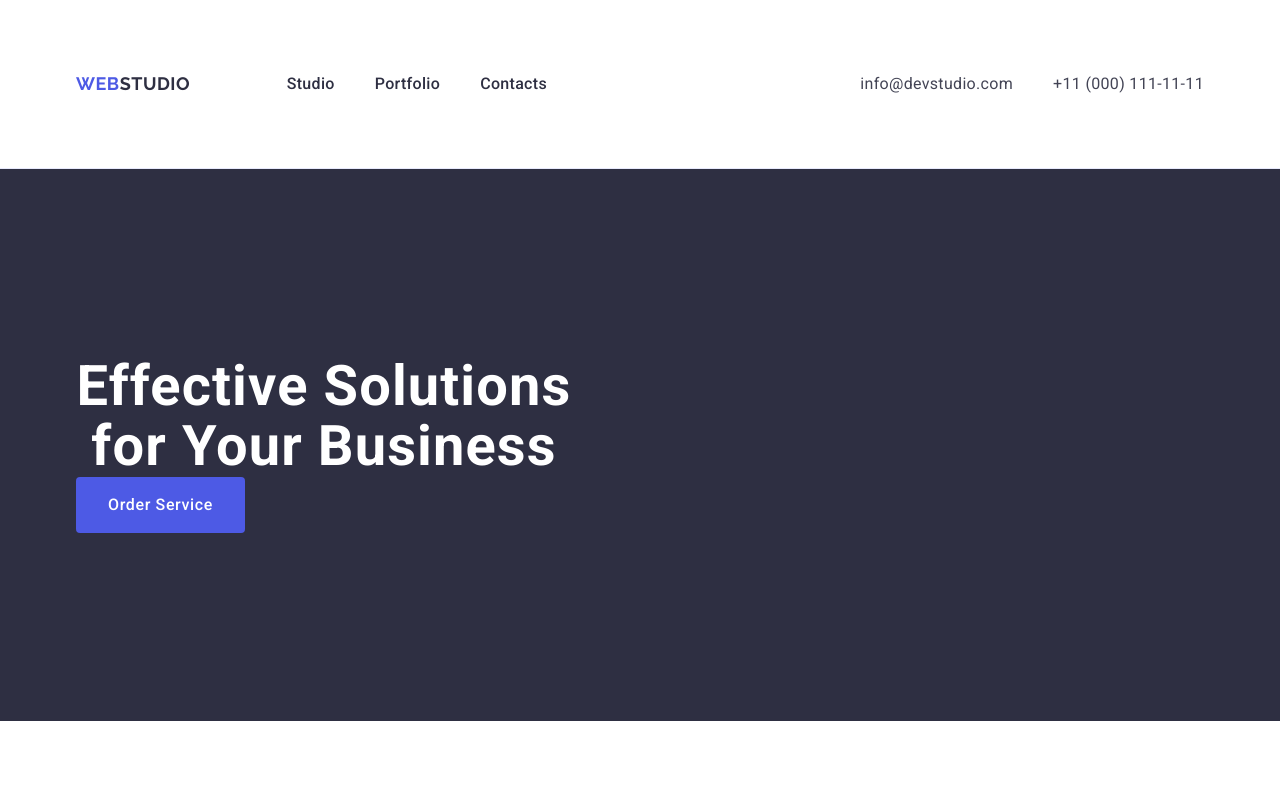
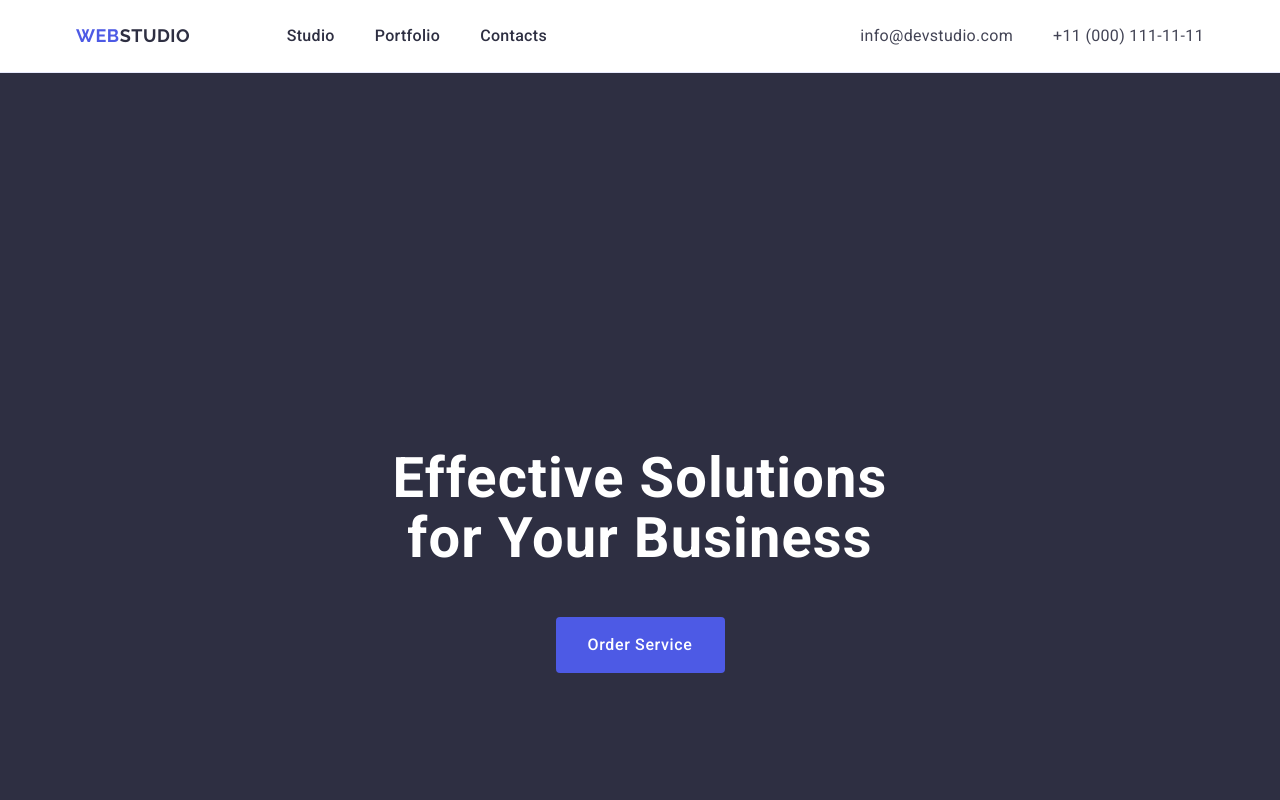
Before and after one commit to OlesHuzar/goit-homework-03, a plain HTML site: page index.html in a window 1280 px wide. Shown: the top 800 px of the page. Drawn offline with nearby package versions, Linux system fonts and the light colour scheme.

Commit message:
Update styles.css

```diff
--- a/css/styles.css
+++ b/css/styles.css
@@ -56,14 +56,13 @@ button {
 }
 
 .page-header {
-    padding-top: 24px;
-    padding-bottom: 24px;
     border-bottom: 1px solid #e7e9fc;
 }
 
 .page-header-container {
     display: flex;
     justify-content: space-between;
+    align-items: center;
 }
 
 .page-navigation {
@@ -87,7 +86,6 @@ button {
         text-transform: uppercase;
         color: #4d5ae5;
         align-items: center;
-        margin-right: 76px;
 }
 
 .menu {
@@ -102,14 +100,13 @@ button {
         letter-spacing: 0.02em;
         padding-top: 24px;
         padding-bottom: 24px;
+        display: block;
         color: var(--primary-text-color);
 }
 
 .contacts-list {
     display: flex;
     gap: 40px;
-    padding-top: 24px;
-    padding-bottom: 24px;
 }
 
 .contacts-list-link {
@@ -121,8 +118,6 @@ button {
 
 .page-address {
     font-style: normal;
-        padding-top: 24px;
-        padding-bottom: 24px;
 }
 
 .menu-link:hover,
@@ -151,6 +146,10 @@ button {
         line-height: 1.07;
         letter-spacing: 0.02em;
         max-width: 496px;
+        margin-left: auto;
+        margin-right: auto;
+        margin-top: 188px;
+        margin-bottom: 48px;
 }
 
 .main-button {
@@ -161,6 +160,9 @@ button {
     height: 56px;
     border: none;
     border-radius: 4px;
+    margin-left: auto;
+    margin-right: auto;
+    margin-bottom: 188px;
 }
 
 .text-button {
@@ -213,8 +215,6 @@ width: calc((100% - 72px) / 4);
     background-color: #F4F4FD;
     padding-top: 120px;
     padding-bottom: 120px;
-    align-items: center;
-    margin-bottom: 72px;
 }
 
 .company-title {
@@ -225,7 +225,6 @@ width: calc((100% - 72px) / 4);
         letter-spacing: 0.02em;
         color: var(--primary-text-color);
         text-transform: capitalize;
-        padding-bottom: 72px;
         margin-bottom: 72px;
 }
 
@@ -270,9 +269,6 @@ width: calc((100% - 72px) / 4);
 .portfolio-section{
         padding-top: 120px;
         padding-bottom: 120px;
-        align-items: center;
-        flex-wrap: wrap;
-        margin-bottom: 72px;
 }
 
 .portfolio-list {
@@ -326,4 +322,5 @@ width: calc((100% - 72px) / 4);
         font-size: 16px;
         line-height: 1.5;
         letter-spacing: 0.02em;
+        max-width: 265px;
 }
```
